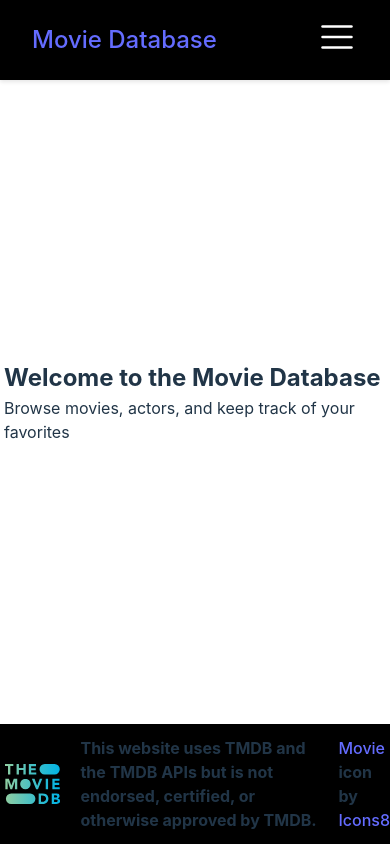
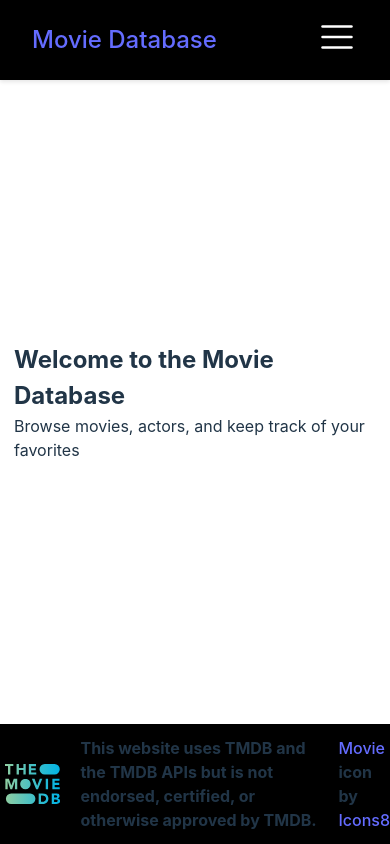
Before and after one commit to LaurenCummings/movie-project, a React (Vite) app: page /movie-project/movie-project in a window 390 px wide. Built offline with nearby package versions, Linux system fonts and the light colour scheme.

Commit message:
Trying to add margin to home on mobile

```diff
--- a/src/css/Home.css
+++ b/src/css/Home.css
@@ -1,3 +1,10 @@
 .home {
     margin: auto;
 }
+
+@media(max-width: 420px) {
+    .home {
+        margin-left: 10px;
+        margin-right: 10px;
+    }
+}
```
